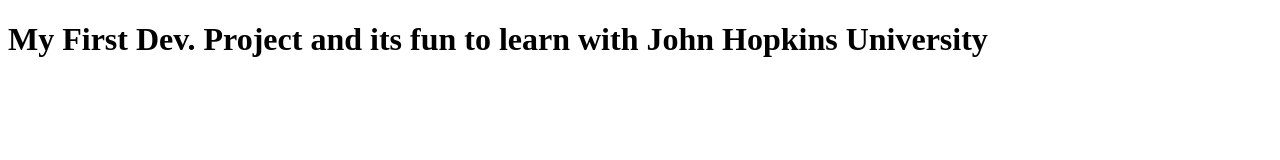
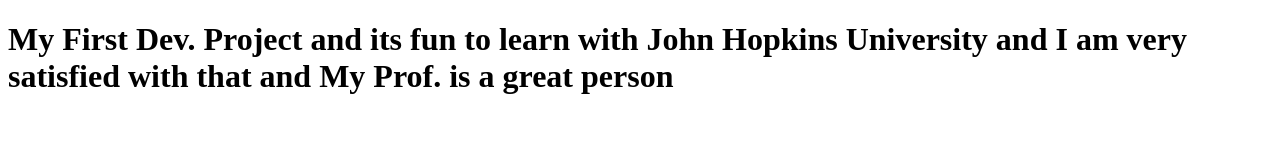
Before and after one commit to AtifYounis/Developer-Atif, a plain HTML site: page site/index.html in a window 1280 px wide. Drawn offline with Linux system fonts and the light colour scheme.

Commit message:
more content

```diff
--- a/site/index.html
+++ b/site/index.html
@@ -4,6 +4,6 @@
 	<title>My First development project</title>
 </head>
 <body>
-<h1>My First Dev. Project and its fun to learn with John Hopkins University</h1>
+<h1>My First Dev. Project and its fun to learn with John Hopkins University and I am very satisfied with that and My Prof. is a great person</h1>
 </body>
 </html>
```
